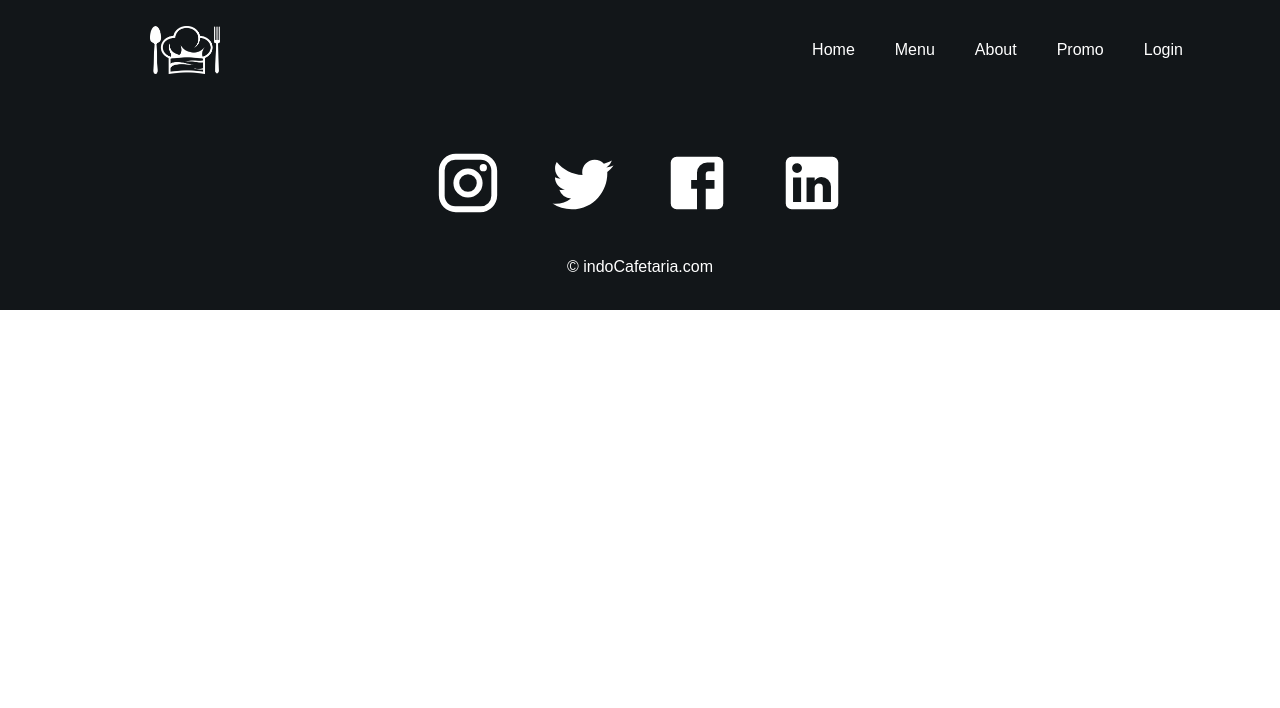
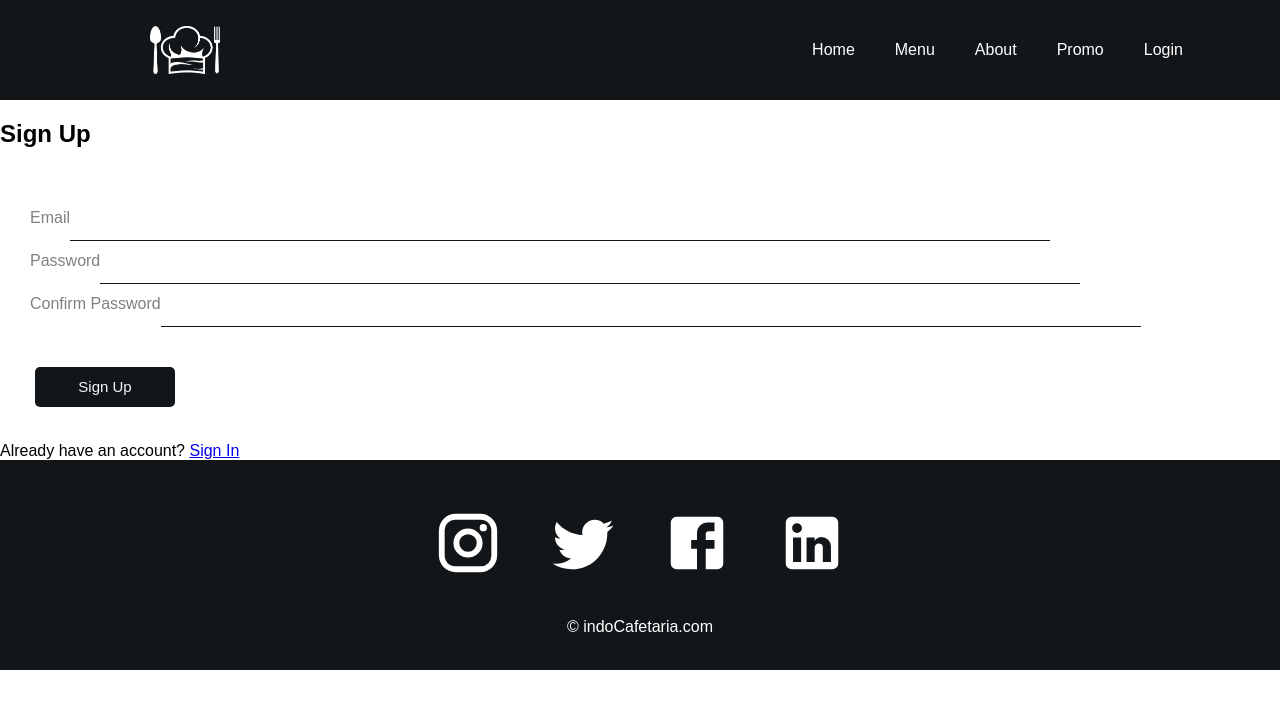
Before and after one commit to NN2777/KULINER-INDO, a React (Create React App) app: page /signup in a window 1280 px wide. Shown: the top 708 px of the page. Built offline with nearby package versions, Linux system fonts and the light colour scheme; no server answers.

Commit message:
sign up and google sign in

```diff
--- a/src/App.js
+++ b/src/App.js
@@ -10,13 +10,13 @@ import Login from "./pages/Login";
 import Edit2 from "./pages/Edit2";
 import { UserAuthContextProvider } from "./context/UserAuthContext";
 import ProtectedRoute from "./configdll/ProtectedRoute";
-
 import {
   BrowserRouter as Router,
   Route,
   Routes, //in the new router-dom version, Switch is used
   useParams,
 } from "react-router-dom";
+import SignUp from "./pages/SignUp";
 
 export function App() {
   return (
@@ -29,6 +29,7 @@ export function App() {
             <Route path="/menu" exact element={<Menu3 />} />
             <Route path="/about" exact element={<About />} />
             <Route path="/login" exact element={<Login />} />
+            <Route path="/signup" element={<SignUp />}></Route>
             <Route path="/edit/:id" element={<Edit2 />} />
             <Route
               path="/promo"
--- /dev/null
+++ b/src/pages/SignUp.js
@@ -0,0 +1,66 @@
+import React, { useState } from "react";
+import { useRef } from "react";
+import { Button, Form, Card, Alert } from "react-bootstrap";
+import { useUserAuth } from "../context/UserAuthContext";
+import { Link, useNavigate } from "react-router-dom";
+
+const SignUp = () => {
+  const emailRef = useRef();
+  const passwordRef = useRef();
+  const confirmpasswordRef = useRef();
+  const { SignUpUser } = useUserAuth();
+  const [error, setError] = useState("");
+  const [loading, setLoading] = useState(false);
+  const navigate = useNavigate();
+
+  async function handleSubmit(e) {
+    e.preventDefault();
+
+    if (passwordRef.current.value !== confirmpasswordRef.current.value) {
+      return setError("Passwords do not match.");
+    }
+
+    try {
+      setError("");
+      setLoading(true);
+      await SignUpUser(emailRef.current.value, passwordRef.current.value);
+      navigate("/");
+    } catch {
+      setError("Failed to create a account at that moment.");
+    }
+    setLoading(false);
+  }
+
+  return (
+    <>
+      <Card>
+        <Card.Body>
+          <h2 className="text-center mb-4">Sign Up</h2>
+          {error && <Alert variant="danger">{error}</Alert>}
+          <Form onSubmit={handleSubmit}>
+            <Form.Group id="email" className="mt-2">
+              <Form.Label>Email</Form.Label>
+              <Form.Control type="email" ref={emailRef} required />
+            </Form.Group>
+            <Form.Group id="password" className="mt-2">
+              <Form.Label>Password</Form.Label>
+              <Form.Control type="password" ref={passwordRef} required />
+            </Form.Group>
+            <Form.Group id="confirmpassword" className="mt-2">
+              <Form.Label>Confirm Password</Form.Label>
+              <Form.Control type="password" ref={confirmpasswordRef} required />
+            </Form.Group>
+            <Button disabled={loading} className="w-100 mt-5" type="submit">
+              Sign Up
+            </Button>
+          </Form>
+        </Card.Body>
+      </Card>
+      <div className="w-100 text-center mt-2">
+        Already have an account? <Link to="/Login">Sign In</Link>
+      </div>
+    </>
+  );
+};
+
+export default SignUp;
```
